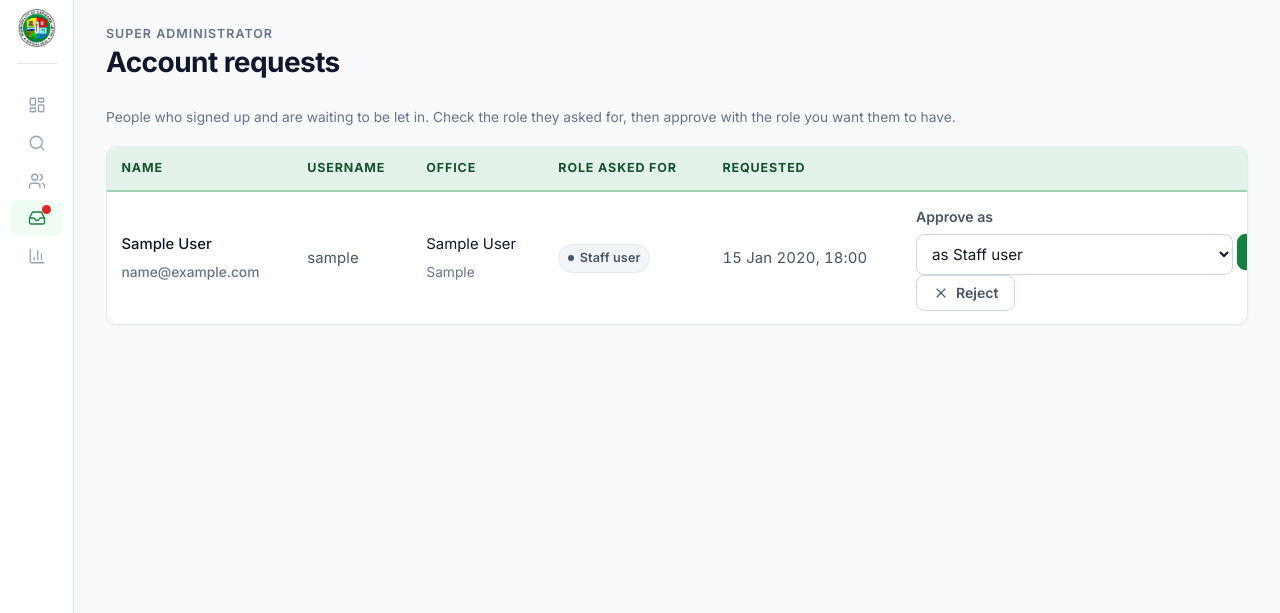
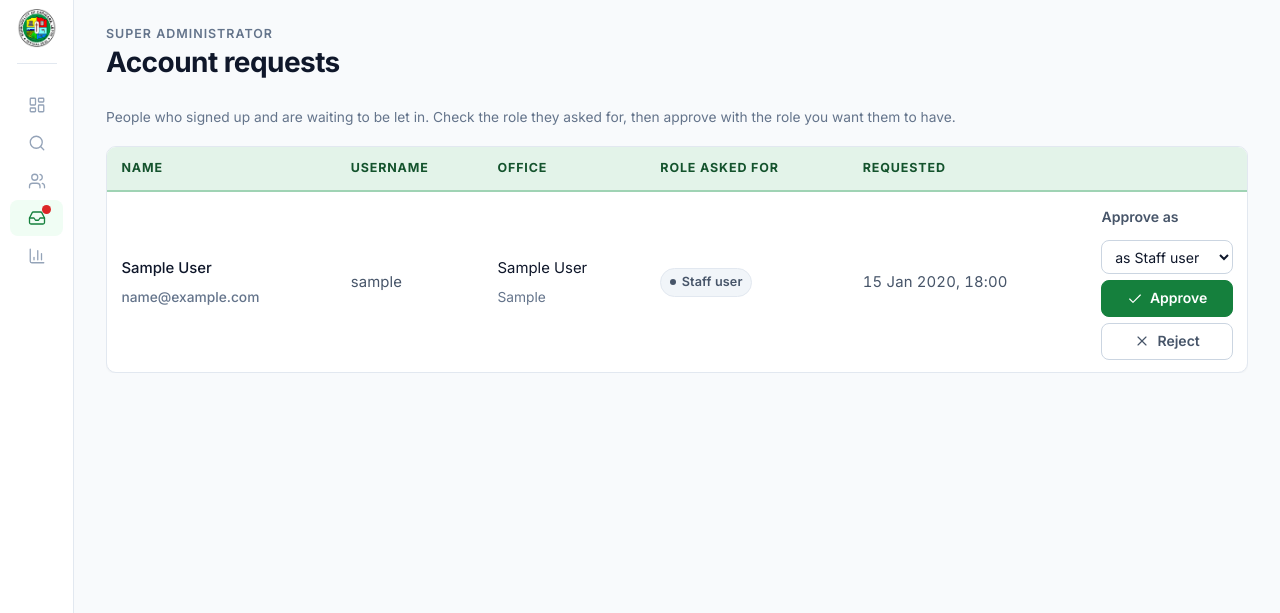
Before and after one commit to reymarkllaneta-web/record-keeper, a Django app: page /accounts/requests/ in a window 1280 px wide. Shown: the part 69-682 px from the top of the page. Run offline with Django 5.2, Linux system fonts and the light colour scheme; a user stored in the database is signed in; tables that the repository leaves empty hold one stand-in row (values such as "Sample post"); grey boxes marked "Sample" are stand-in pictures; data that the repository does not hold is empty.

Commit message:
Record Keeper: ready for Render

```diff
--- a/static/css/app.css
+++ b/static/css/app.css
@@ -3745,3 +3745,45 @@ dl.meta dd {
 tr.row-link {
     cursor: pointer;
 }
+
+/* Account requests: the role picker, Approve and Reject are stacked in their
+   column so they always fit inside the table instead of being cut off. */
+.table-scroll {
+    width: 100%;
+    overflow-x: auto;
+}
+
+table.registry td.request-actions {
+    width: 10rem;
+    min-width: 9.5rem;
+}
+
+/* On this page the date may wrap, so the action buttons keep their room. */
+.table-scroll table.registry td.request-date {
+    white-space: normal;
+    min-width: 6.5rem;
+}
+
+.approve-form,
+.reject-form {
+    display: flex;
+    flex-direction: column;
+    gap: .4rem;
+    margin: 0;
+}
+
+.reject-form {
+    margin-top: .4rem;
+}
+
+.approve-form .approve-role {
+    width: 100%;
+    padding: .4rem .55rem;
+    font-size: .88rem;
+}
+
+td.request-actions .btn {
+    width: 100%;
+    justify-content: center;
+    white-space: nowrap;
+}
--- a/templates/accounts/account_requests.html
+++ b/templates/accounts/account_requests.html
@@ -6,6 +6,7 @@
   People who signed up and are waiting to be let in. Check the role they asked for, then approve with the role you want them to have.
 </p>
 
+<div class="table-scroll">
 <table class="registry">
   <thead>
     <tr><th>Name</th><th>Username</th><th>Office</th><th>Role asked for</th><th>Requested</th><th></th></tr>
@@ -23,8 +24,8 @@
         {% if applicant.requested_role == 'ADMIN' %}<span class="chip chip--stop">Administrator</span>
         {% else %}<span class="chip">Staff user</span>{% endif %}
       </td>
-      <td class="ctrl">{{ applicant.date_joined|date:"d M Y, H:i" }}</td>
-      <td style="white-space:nowrap">
+      <td class="ctrl request-date">{{ applicant.date_joined|date:"d M Y, H:i" }}</td>
+      <td class="request-actions">
         <form method="post" action="{% url 'accounts:account_request_decision' applicant.pk 'approve' %}" class="approve-form">
           {% csrf_token %}
           <label class="sr-only" for="role-{{ applicant.pk }}">Approve as</label>
@@ -34,7 +35,7 @@
           </select>
           <button class="btn" type="submit"><svg class="icon icon-sm"><use href="#icon-check"/></svg>Approve</button>
         </form>
-        <form method="post" action="{% url 'accounts:account_request_decision' applicant.pk 'reject' %}" style="display:inline">
+        <form method="post" action="{% url 'accounts:account_request_decision' applicant.pk 'reject' %}" class="reject-form">
           {% csrf_token %}
           <button class="btn btn--quiet" type="submit"><svg class="icon icon-sm"><use href="#icon-x"/></svg>Reject</button>
         </form>
@@ -48,6 +49,7 @@
   {% endfor %}
   </tbody>
 </table>
+</div>
 
 {% if decided %}
 <h2 style="margin-top:2rem">Recently rejected</h2>
```
